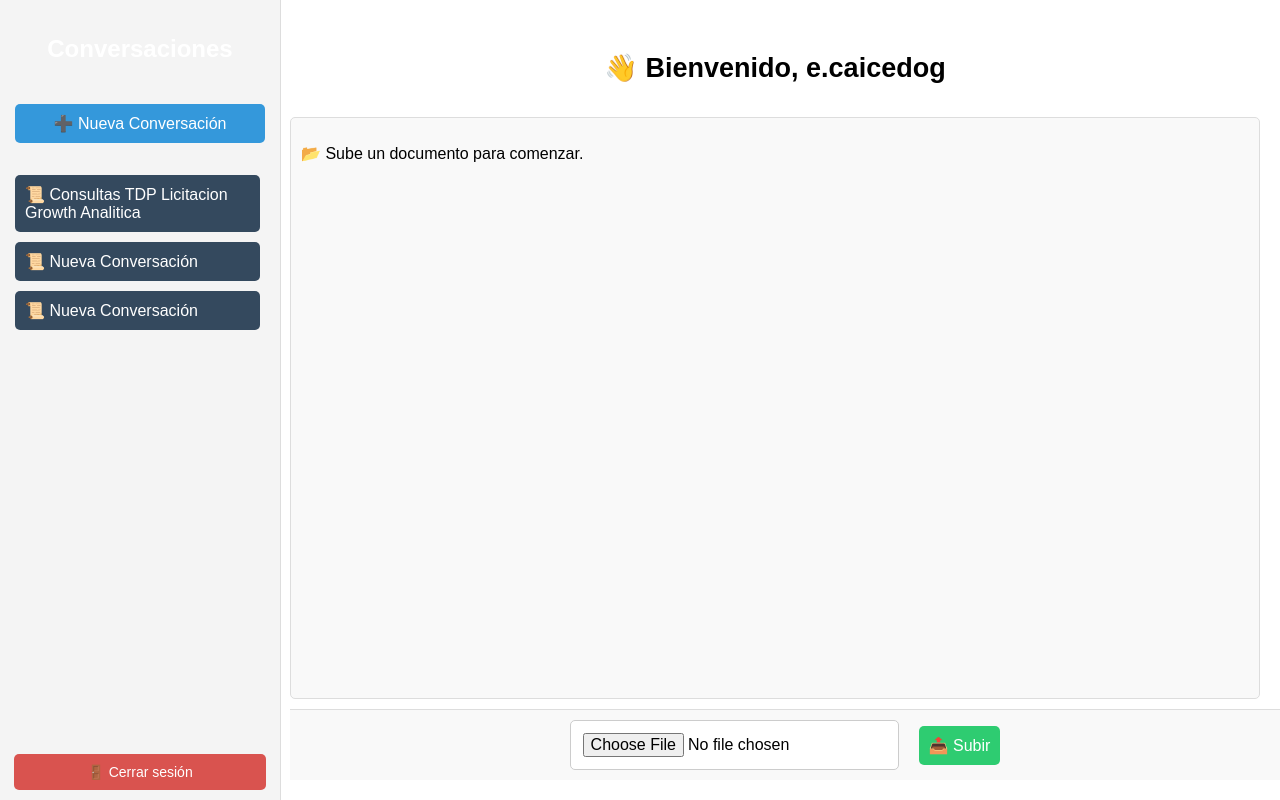
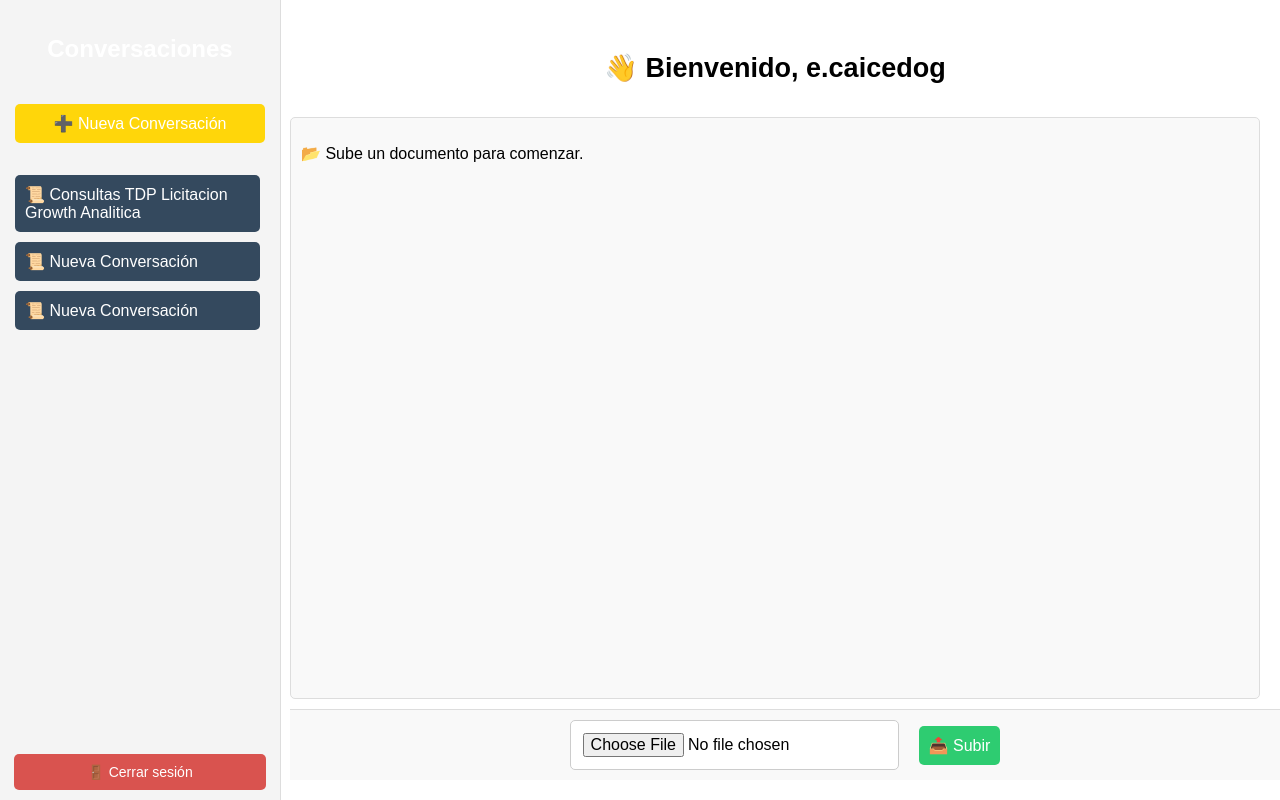
Before and after one commit to estebann-2/RAG_SaaS, a Django app: page / in a window 1280 px wide. Run offline with Django 4.2, Linux system fonts and the light colour scheme; a user stored in the database is signed in; data comes from the database, SQL or seed files in the repository; parts of the project's set-up code (start-up, migrations or seed data) failed here and were passed over.

Commit message:
Update styles_v1.css

```diff
--- a/rag_app/static/rag_app/css/styles_v1.css
+++ b/rag_app/static/rag_app/css/styles_v1.css
@@ -703,7 +703,7 @@ body {
 .new-conversation-button {
     display: block;
     text-align: center;
-    background-color: #3498db;
+    background-color: #ffd60a;
     color: white;
     padding: 10px;
     border-radius: 5px;
```
